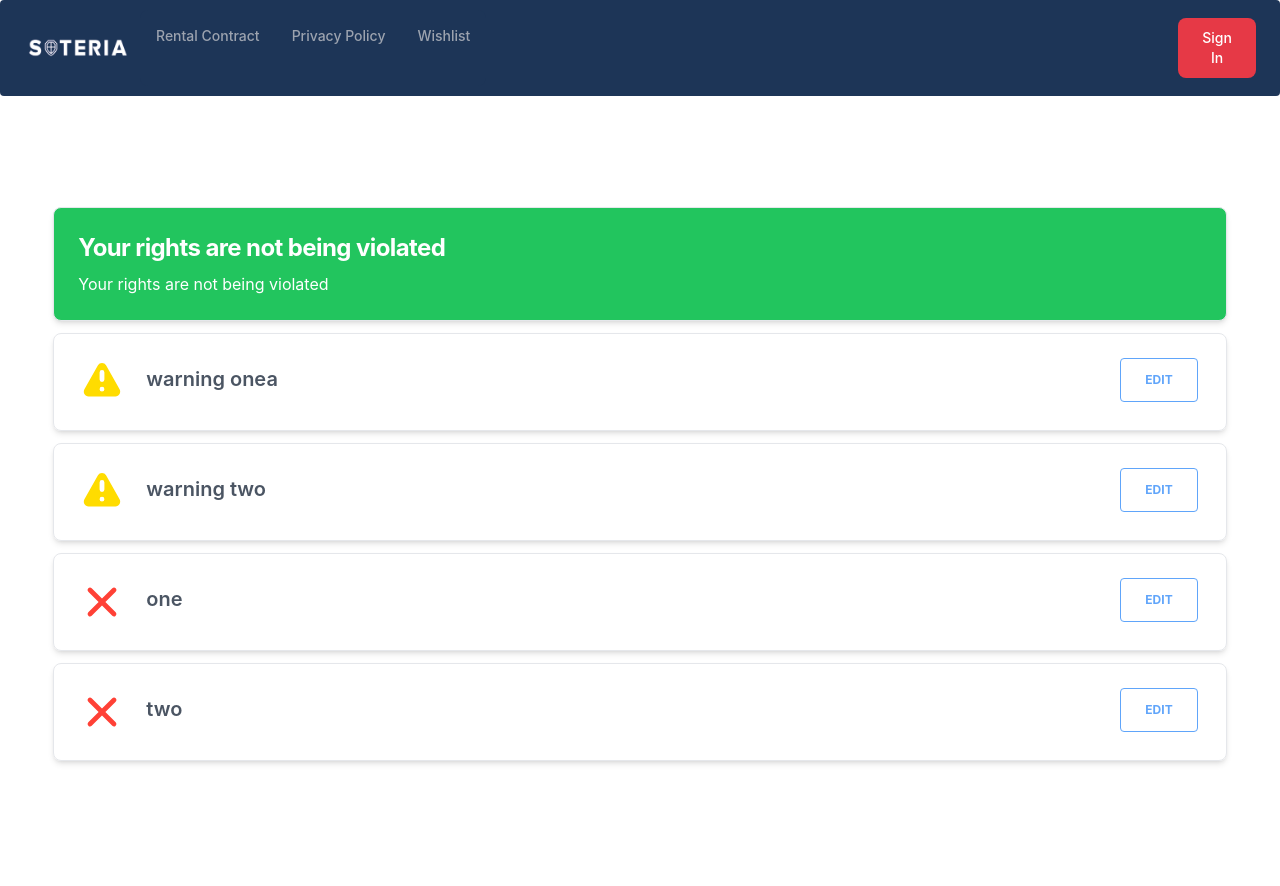
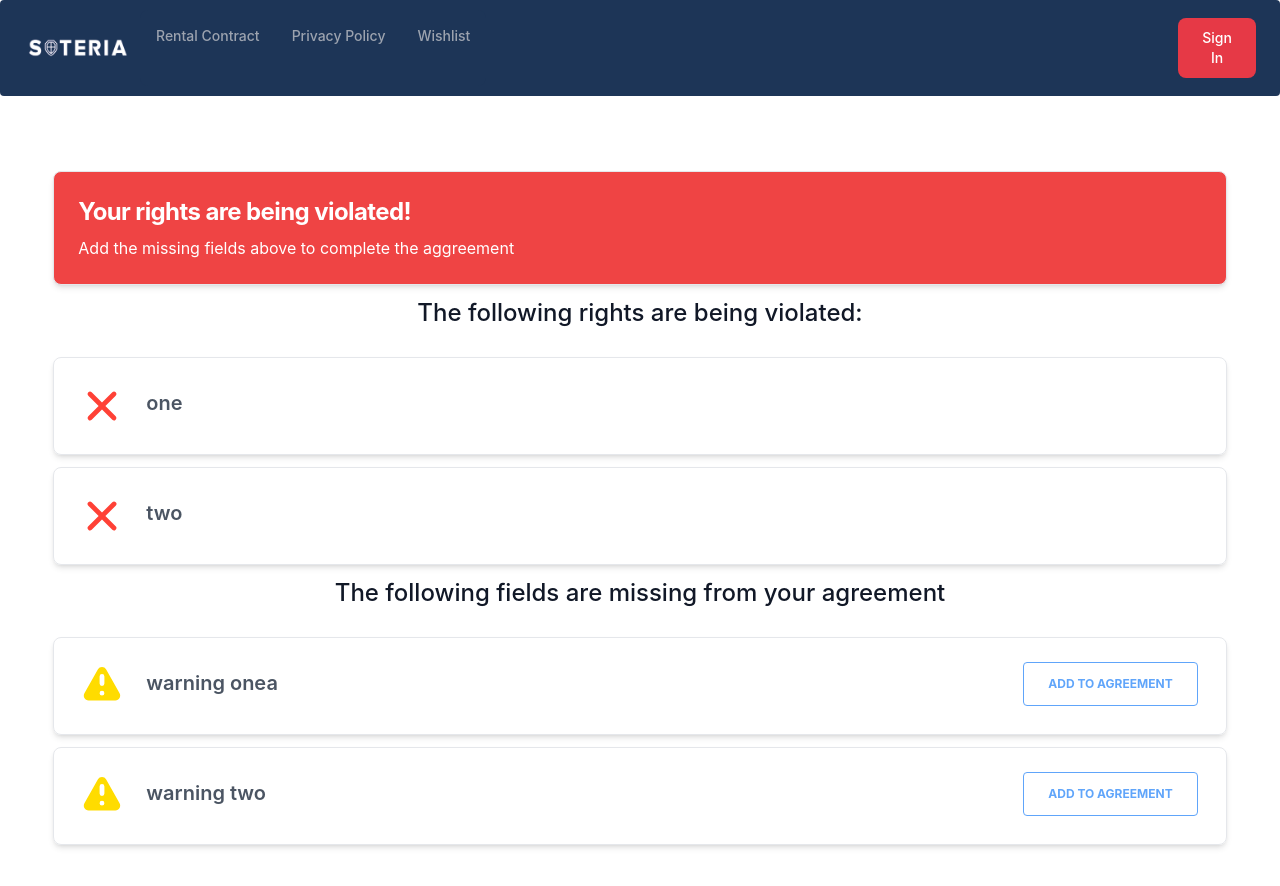
Before and after one commit to BCHacks2022/frontend-middleware, a Next.js app: page /rentalAgreementOutput in a window 1280 px wide. Shown: the top 886 px of the page. Built offline with nearby package versions, Linux system fonts and the light colour scheme.

Commit message:
Updated rental agreement page to include modal and update formatting

```diff
--- a/components/missingFields/missingFieldsModal.tsx
+++ b/components/missingFields/missingFieldsModal.tsx
@@ -2,14 +2,19 @@ import { useState } from "react";
 import { company } from "../../lib/models/company";
 
 export const MissingFieldsModal = ({ callback }: { callback: (a: String) => void }) => {
+
+
     const [showModal, setShowModal] = useState(false);
+
+    const [missingStatement, setMissingStatement] = useState('The tenant will pay the rent of $________ each')
+    const [missingField, setMissingField] = useState("")
 
     return (
         <>
             <button
             onClick={() => {setShowModal(true)}}
             className="border justify-right item-right border-blue-400 text-blue-400 font-bold uppercase text-xs px-6 py-3 rounded  hover: outline-none focus:outline-none mr-1 mb-1 ease-linear transition-all duration-150">
-            Edit
+            Add to agreement
             </button>
             {showModal ? (
                 <>
@@ -19,7 +24,7 @@ export const MissingFieldsModal = ({ callback }: { callback: (a: String) => void
                             <div className="border-0 rounded-lg shadow-lg relative flex flex-col w-full bg-white outline-none focus:outline-none">
                                 {/*header*/}
                                 <div className="flex items-start justify-between p-5 border-b border-solid border-slate-200 rounded-t">
-                                    <h3 className="text-3xl font-semibold">Delete  from your wishlist?</h3>
+                                    <h3 className="text-3xl font-semibold">Add field?</h3>
                                     <button
                                         className="p-1 ml-auto bg-transparent border-0 text-black opacity-5 float-right text-3xl leading-none font-semibold outline-none focus:outline-none"
                                         onClick={() => setShowModal(false)}
@@ -32,10 +37,11 @@ export const MissingFieldsModal = ({ callback }: { callback: (a: String) => void
                                 {/*body*/}
                                 <div className="relative p-6 flex-auto">
                                     <p className="my-4 text-slate-500 text-lg leading-relaxed">
-                                        If you delete from your wishlist, you will stop receiving updates when they change their privacy policy.
+                                        {missingStatement}
                                     </p>
+                                    <input placeholder="empty" />
                                 </div>
-                                <input value="empty"/>
+
                                 {/*footer*/}
                                 <div className="flex items-center justify-end p-6 border-t border-solid border-slate-200 rounded-b">
                                     <button
--- a/lib/data/rentalApiMockResponse.json
+++ b/lib/data/rentalApiMockResponse.json
@@ -10,16 +10,5 @@
            "warning onea",
            "warning two"
        ]
-     },
-     {
-        "missing": [
-            "one",
-            "two"
-          ],
-
-        "warning": [
-            "warning onea",
-            "warning two"
-        ]
-      }
+     }
 ]
--- a/pages/rentalAgreementOutput.tsx
+++ b/pages/rentalAgreementOutput.tsx
@@ -3,44 +3,16 @@ import { rentalIssue } from "../lib/models/rentalIssue";
 import  rentalApiMockResponse  from "../lib/data/rentalApiMockResponse.json";
 import { MissingFieldsModal } from "../components/missingFields/missingFieldsModal";
 
-//const loadData = () => JSON.parse(JSON.stringify(rentalApiMockResponse));
-
-const issues = [
-    new rentalIssue(
-      "fb.png",
-      "Facebook",
-
-    ),
-    new rentalIssue(
-      "google.png",
-      "Google"
-    ),
-    new rentalIssue(
-        "mlh.png",
-        "MLH"),
-    new rentalIssue(
-      "ddg.png",
-      "DuckDuckGo"
-    ),
-    new rentalIssue(
-      "amazon.png",
-      "Amazon",
-    ),
-    new rentalIssue(
-      "snapchat.png",
-      "Snapchat"
-    )
-
-  ];
-
-
-
 export default function Home() {
 
-    const [rightsViolated, setRightsViolated] = useState(false);
+    const [rightsViolated, setRightsViolated] = useState(true);
     const [missing, setMissing] = useState<string[]>([]);
     const [warnings, setWarnings] = useState<string[]>([]);
     const [toAddToPDF, setToAddToPDF] = useState<string[]>([]);
+
+    function getMissingField(){
+
+    }
 
     function onClickAdd(event:any) {
         console.log('You clicked submit.');
@@ -61,19 +33,58 @@ export default function Home() {
     return (
     <div className="w-screen h-screen flex justify-center flex-col bg-white">
 
-        <div className="flex w-full items-center justify-center space-x-2 ">
+        <div className="flex w-full items-center justify-center space-x-2 pt-12 ">
             <a href="#" className={`block w-11/12 justify-center p-6  border border-gray-200 rounded-lg shadow-md ${rightsViolated? 'bg-red-500' :'bg-green-500' }`}>
                 <h5 className="mb-2 text-2xl font-bold tracking-tight text-white">{rightsViolated ? "Your rights are being violated!" :"Your rights are not being violated"}</h5>
                 <p className="font-normal text-white">{rightsViolated? "Add the missing fields above to complete the aggreement" :"Your rights are not being violated"}</p>
             </a>
         </div>
 
+        <div className="flex w-full flex-col items-center ">
 
-        <div className="flex w-full flex-col items-center ">
+            <h1 className="title-font sm:text-2xl text-3xl mb-4 pt-3 font-medium text-gray-900">
+            {rightsViolated? "The following rights are being violated:" :""}
+            </h1>
+
+            {missing.map((c) => {
+            return (
+                <div className="flex w-full items-center justify-center">
+                {rightsViolated? (
+
+                <div className="flex w-full items-center justify-center pt-3 ">
+                    <a href="#" className={`block w-11/12 justify-center p-6  border border-gray-200 rounded-lg shadow-md ' }`}>
+                        <div
+                        key={c as string}
+                        className="flex justify-between w-full"
+                        id={c as string}
+                        >
+                            <div className="inline-block">
+                                <svg className=" inline-block w-12 h-12" fill="#FF4136" viewBox="0 0 20 20" xmlns="http://www.w3.org/2000/svg"><path fillRule="evenodd" d="M4.293 4.293a1 1 0 011.414 0L10 8.586l4.293-4.293a1 1 0 111.414 1.414L11.414 10l4.293 4.293a1 1 0 01-1.414 1.414L10 11.414l-4.293 4.293a1 1 0 01-1.414-1.414L8.586 10 4.293 5.707a1 1 0 010-1.414z" clipRule="evenodd" /></svg>
+                                <div className="px-5 inline-block text-xl item-left font-semibold text-gray-600">
+                                    {c as string}
+                                </div>
+                            </div>
+
+                        </div>
+                    </a>
+                </div>):(<div></div>)}
+            </div>
+            );
+            })}
+
+
+
+
+            <h1 className="title-font sm:text-2xl text-3xl pt-3 mb-4 font-medium text-gray-900">
+            The following fields are missing from your agreement
+            </h1>
+
+
 
 
             {warnings.map((c) => {
                 return (
+
                     <div className="flex w-full items-center pt-3 justify-center">
                         <div className={` block w-11/12 p-6  border border-gray-200 rounded-lg shadow-md ' }`}>
                             <div
@@ -92,38 +103,9 @@ export default function Home() {
                         </div>
                     <br/>
                     </div>
+
                 );
                 })}
-
-
-            {missing.map((c) => {
-            return (
-                <div className="flex w-full items-center justify-center pt-3 ">
-                    <a href="#" className={`block w-11/12 justify-center p-6  border border-gray-200 rounded-lg shadow-md ' }`}>
-                        <div
-                        key={c as string}
-                        className="flex justify-between w-full"
-                        id={c as string}
-                        >
-
-                            <div className="inline-block">
-                                <svg className=" inline-block w-12 h-12" fill="#FF4136" viewBox="0 0 20 20" xmlns="http://www.w3.org/2000/svg"><path fillRule="evenodd" d="M4.293 4.293a1 1 0 011.414 0L10 8.586l4.293-4.293a1 1 0 111.414 1.414L11.414 10l4.293 4.293a1 1 0 01-1.414 1.414L10 11.414l-4.293 4.293a1 1 0 01-1.414-1.414L8.586 10 4.293 5.707a1 1 0 010-1.414z" clipRule="evenodd" /></svg>
-                                <div className="px-5 inline-block text-xl item-left font-semibold text-gray-600">
-                                    {c as string}
-                                </div>
-                            </div>
-
-                                <button
-                                onClick = {onClickAdd}
-                                className="border justify-left border-blue-400 text-blue-400 font-bold uppercase text-xs px-6 py-3 rounded  hover: outline-none focus:outline-none mr-1 mb-1 ease-linear transition-all duration-150">
-                                Edit
-                                </button>
-
-                        </div>
-                    </a>
-                </div>
-            );
-            })}
 
             </div>
             <br/>
```
